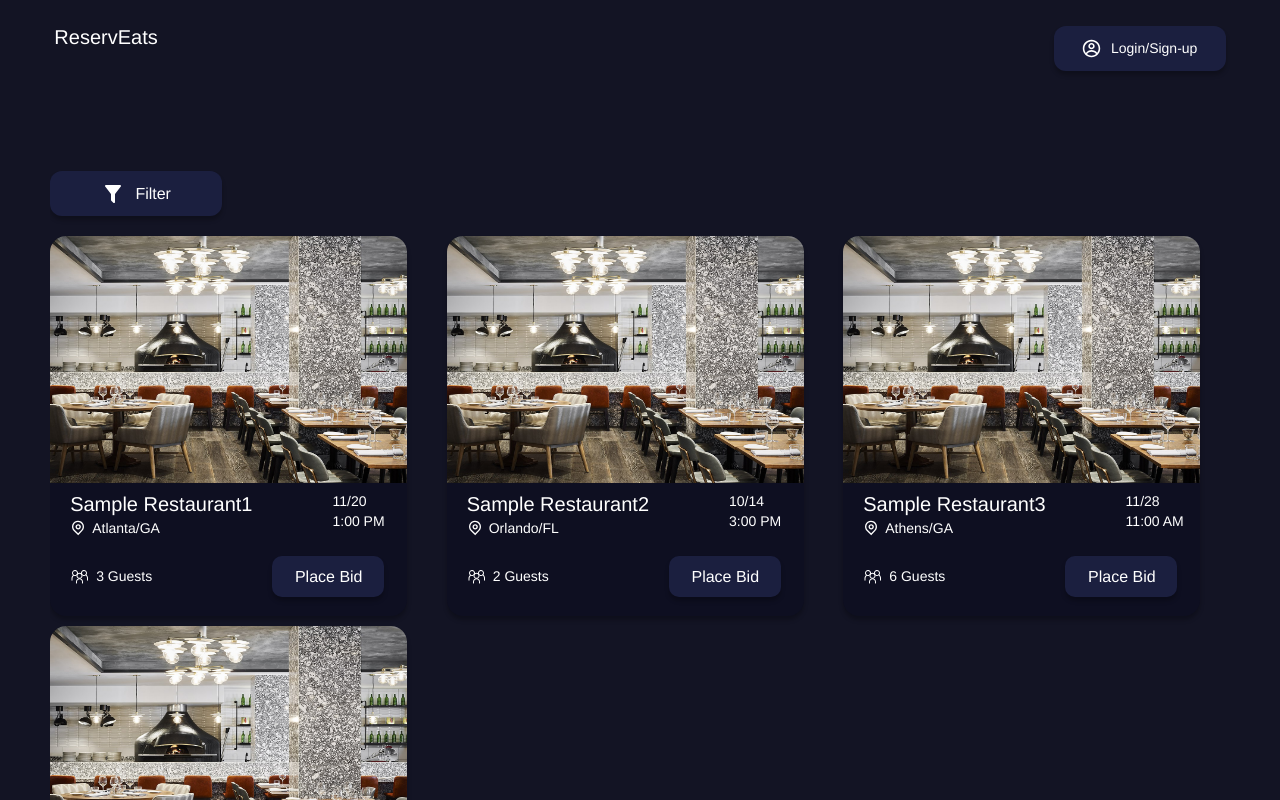
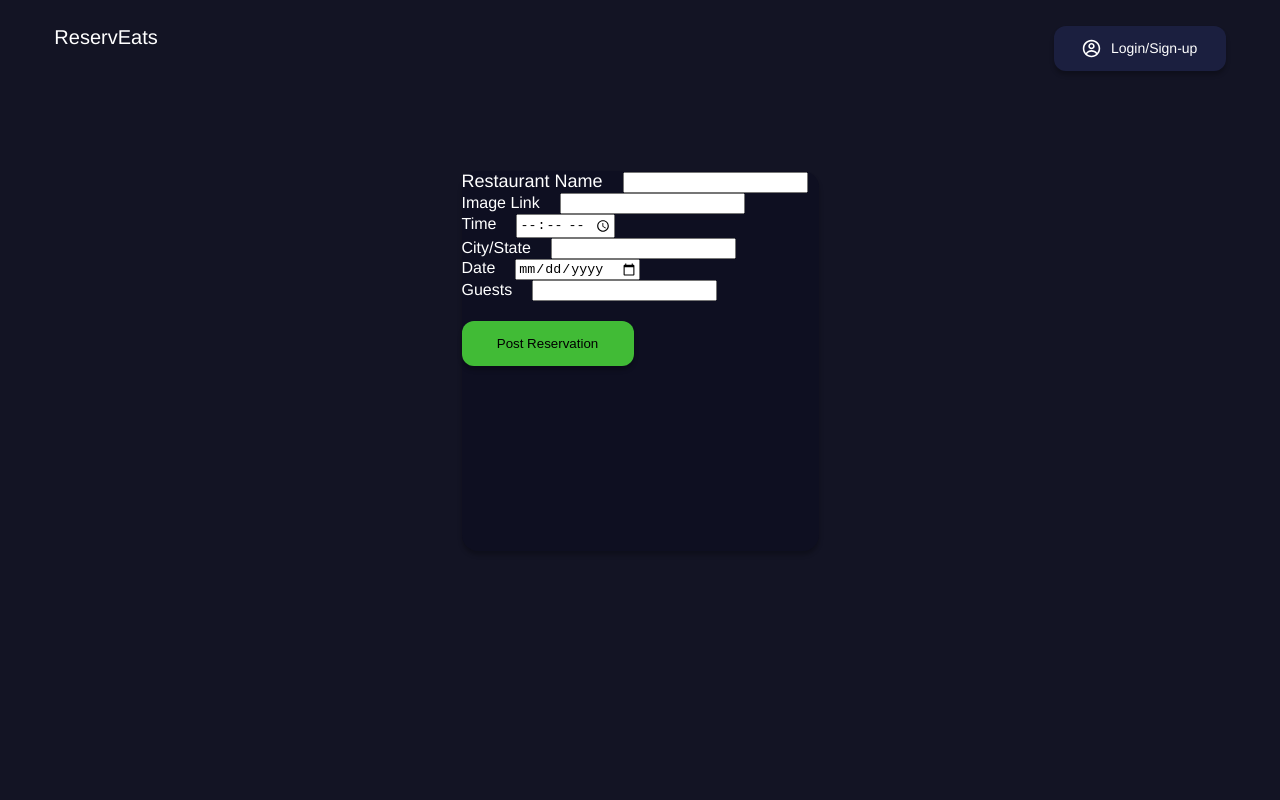
Before and after one commit to liamfenn/cs4300-project, a React (Create React App) app: page /add-item in a window 1280 px wide. Shown: the top 800 px of the page. Built offline with nearby package versions, Linux system fonts and the light colour scheme.

Commit message:
Added Routes, Post Reservation UI & Functionality

```diff
--- a/package.json
+++ b/package.json
@@ -8,6 +8,7 @@
     "@testing-library/user-event": "^13.5.0",
     "react": "^18.2.0",
     "react-dom": "^18.2.0",
+    "react-router-dom": "^6.19.0",
     "react-scripts": "5.0.1",
     "web-vitals": "^2.1.4"
   },
--- a/src/App.js
+++ b/src/App.js
@@ -1,10 +1,12 @@
 import React, { useState } from 'react';
+import { BrowserRouter as Router, Route, Routes } from 'react-router-dom';
 import './App.css';
 import Navbar from './components/Navbar';
 import ReservationItem from './components/ReservationItem';
 import FilterBtn from './components/FilterBtn';
 import DisplayGrid from './components/DisplayGrid';
 import Login from './components/Login';
+import AddItem from './components/AddItem';
 
 const restaurantList = [
 {
@@ -43,24 +45,34 @@ const restaurantList = [
 
 function App() {
   const [isLoggedIn, setIsLoggedIn] = useState(false);
-  const [showLogin, setShowLogin] = useState(false);
+  const [reservations, setReservations] = useState(restaurantList);
 
   const handleLogin = () => {
     setIsLoggedIn(true);
-    setShowLogin(false);
   };
 
-  const toggleLogin = () => {
-    setShowLogin(!showLogin);
+  const handleLogout = () => {
+    setIsLoggedIn(false);
+  };
+
+  const addReservation = (newReservation) => {
+    setReservations(prevReservations => [...prevReservations, newReservation]);
   };
 
   return (
-    <body>
-      <Navbar isLoggedIn={isLoggedIn} onLoginClick={toggleLogin} />
-      {showLogin && <Login onLogin={handleLogin} />}
-      <FilterBtn/>
-      <DisplayGrid items={restaurantList}/>
-    </body>
+    <Router>
+      <Navbar isLoggedIn={isLoggedIn} onLogoutClick={handleLogout} />
+      <Routes>
+        <Route path="/add-item" element={<AddItem onAddReservation={addReservation} />} />
+        <Route path="/login" element={<Login onLogin={handleLogin} />} />
+        <Route path="/" element={
+          <>
+            <FilterBtn/>
+            <DisplayGrid items={reservations}/>
+          </>
+        }/>
+      </Routes>
+    </Router>
   );
 }
 
--- /dev/null
+++ b/src/components/AddItem.css
@@ -0,0 +1,13 @@
+.card {
+    display: flex;
+    flex-direction: column;
+    margin: 0 auto;
+}
+.label-input {
+    display: flex;
+    gap: 20px;
+    align-items: baseline;
+}
+#submitBtn {
+    margin-top: 20px;
+}
--- /dev/null
+++ b/src/components/AddItem.js
@@ -0,0 +1,101 @@
+import React, { useState } from 'react';
+import { useNavigate } from 'react-router-dom';
+import './AddItem.css';
+
+const AddItem = (props) => {
+    const [enteredName, setEnteredName] = useState('');
+    const [enteredImg, setEnteredImg] = useState('');
+    const [enteredTime, setEnteredTime] = useState('');
+    const [enteredCitystate, setEnteredCitystate] = useState('');
+    const [enteredDate, setEnteredDate] = useState('');
+    const [enteredGuests, setEnteredGuests] = useState('');
+
+    const navigate = useNavigate();
+
+    const addItemHandler = (event) => {
+      event.preventDefault();
+
+      const item = {
+        name: enteredName,
+        image: enteredImg,
+        time: enteredTime,
+        citystate: enteredCitystate,
+        date: enteredDate,
+        guests: enteredGuests
+      };
+
+      props.onAddReservation(item);
+
+      setEnteredName('');
+      setEnteredImg('');
+      setEnteredTime('');
+      setEnteredCitystate('');
+      setEnteredDate('');
+      setEnteredGuests('');
+      navigate('/');
+    };
+
+    return (
+      <div className="input" class="card">
+        <form onSubmit={addItemHandler}>
+          <div class="label-input">
+            <label><h2>Restaurant Name</h2></label>
+            <input
+              id="name"
+              type="text"
+              value={enteredName}
+              onChange={event => setEnteredName(event.target.value)}
+            />
+          </div>
+          <div class="label-input">
+            <label><h3>Image Link</h3></label>
+            <input
+              id="image"
+              type="text"
+              value={enteredImg}
+              onChange={event => setEnteredImg(event.target.value)}
+            />
+          </div>
+          <div class="label-input">
+            <label><h3>Time</h3></label>
+            <input
+              id="time"
+              type="time"
+              value={enteredTime}
+              onChange={event => setEnteredTime(event.target.value)}
+            />
+          </div>
+          <div class="label-input">
+            <label><h3>City/State</h3></label>
+            <input
+              id="citystate"
+              type="text"
+              value={enteredCitystate}
+              onChange={event => setEnteredCitystate(event.target.value)}
+            />
+          </div>
+          <div class="label-input">
+            <label><h3>Date</h3></label>
+            <input
+              id="date"
+              type="date"
+              value={enteredDate}
+              onChange={event => setEnteredDate(event.target.value)}
+            />
+          </div>
+          <div class="label-input">
+            <label><h3>Guests</h3></label>
+            <input
+              id="guests"
+              type="number"
+              value={enteredGuests}
+              onChange={event => setEnteredGuests(event.target.value)}
+            />
+          </div>
+          <button type="submit" class="newBtn" id="submitBtn">Post Reservation</button>
+        </form>
+      </div>
+    );
+  };
+
+  export default AddItem;
--- a/src/components/DisplayGrid.js
+++ b/src/components/DisplayGrid.js
@@ -9,7 +9,8 @@ export default function DisplayGrid ({items}) {
         display: 'grid',
         gridTemplateColumns: 'repeat(3, 1fr)',
         gridTemplateRows: 'repeat(10, auto)',
-        gap: '10px'
+        gap: '20px',
+        justifyItems: 'center'
       }}>
       {items.map(item => (
         <ReservationItem restaurantInfo={item} />
--- a/src/components/Login.css
+++ b/src/components/Login.css
@@ -2,8 +2,6 @@
     display: flex;
     justify-content: center;
     align-items: center;
-    height: 100vh;
-    background-color: #1A1A2E;
   }
 
   .login-form {
--- a/src/components/Login.js
+++ b/src/components/Login.js
@@ -1,47 +1,47 @@
 import React, { useState } from 'react';
+import { useNavigate } from 'react-router-dom';
 import './Login.css';
-import { useHistory } from 'react-router-dom';
 
-const Login = () => {
-  const [email, setEmail] = useState('');
-  const [password, setPassword] = useState('');
-  const history = useHistory();
+const Login = ({ onLogin }) => {
+const [email, setEmail] = useState('');
+const [password, setPassword] = useState('');
+const navigate = useNavigate();
 
-  const handleSubmit = async (e) => {
+  const handleSubmit = (e) => {
     e.preventDefault();
-    // api endpoint
-    const loginEndpoint = 'https://your-api.com/login';
-    //console.log(email, password);
+    onLogin();
+    navigate('/');
+  };
 
-    try {
-        const response = await fetch(loginEndpoint, {
-          method: 'POST',
-          headers: {
-            'Content-Type': 'application/json',
-          },
-          body: JSON.stringify({ email, password }),
-        });
+//     try {
+//         const response = await fetch(loginEndpoint, {
+//           method: 'POST',
+//           headers: {
+//             'Content-Type': 'application/json',
+//           },
+//           body: JSON.stringify({ email, password }),
+//         });
 
-    const data = await response.json();
+//     const data = await response.json();
 
-      if (response.ok) {
-        // Save the token and user details in localStorage or context
-        localStorage.setItem('token', data.token);
-        // Redirect to authenticated view or dashboard
-        history.push('/authenticated-view');
-      } else {
-        // Handle errors, such as displaying a message to the user
-        console.error('Login failed:', data.message);
-      }
-    } catch (error) {
-      // Handle network errors
-      console.error('Network error:', error);
-    }
-  };
+//       if (response.ok) {
+//         // Save the token and user details in localStorage or context
+//         localStorage.setItem('token', data.token);
+//         // Redirect to authenticated view or dashboard
+//         navigate('/authenticated-view');
+//       } else {
+//         // Handle errors, such as displaying a message to the user
+//         console.error('Login failed:', data.message);
+//       }
+//     } catch (error) {
+//       // Handle network errors
+//       console.error('Network error:', error);
+//     }
+//   };
 
   return (
     <div className="login-container">
-      <form onSubmit={handleSubmit} className="login-form">
+      <form className="login-form" onSubmit={handleSubmit}>
         <h1>Login</h1>
         <p>Enter account details below</p>
         <div>
--- a/src/components/Navbar.css
+++ b/src/components/Navbar.css
@@ -17,6 +17,15 @@ button {
     box-shadow: 0px 4px 4px 0px rgba(0, 0, 0, 0.25);
     border: none;
 }
+.new-nav {
+    display: flex;
+    justify-content: space-evenly;
+    margin-left: -220px;
+}
+.newBtn {
+    margin-right: 100px;
+    background: #41bb36;
+}
 @media (max-width: 768px) {
     nav {
         gap: 60dvw;
--- a/src/components/Navbar.js
+++ b/src/components/Navbar.js
@@ -1,11 +1,23 @@
 import React from 'react';
+import { useNavigate } from 'react-router-dom';
+import { Link } from 'react-router-dom';
 import './Navbar.css';
 
-const Navbar = ({ isLoggedIn, onLoginClick }) => {
+const Navbar = ({ isLoggedIn, onLogoutClick }) => {
+
+  const navigate = useNavigate();
+
   return (
     <nav>
       <h1>ReservEats</h1>
-    {isLoggedIn ? <button>Logout</button> : <button onClick={onLoginClick}>
+      {isLoggedIn ? (
+        <div class="new-nav">
+          <button type="submit" class="newBtn" onClick={() => navigate('/add-item')}>Post Reservation</button>
+          <button onClick={() => { onLogoutClick(); navigate('/'); }}><h4>Logout</h4></button>
+        </div>
+      ) : (
+        <Link to="/login">
+          <button>
           <svg xmlns="http://www.w3.org/2000/svg" width="19" height="19" viewBox="0 0 19 19" fill="none">
             <g clip-path="url(#clip0_1_374)">
                 <path fill-rule="evenodd" clip-rule="evenodd" d="M12.6667 7.12504C12.6667 7.96489 12.3331 8.77035 11.7392 9.36421C11.1453 9.95808 10.3399 10.2917 9.50004 10.2917C8.66019 10.2917 7.85473 9.95808 7.26087 9.36421C6.667 8.77035 6.33337 7.96489 6.33337 7.12504C6.33337 6.28519 6.667 5.47973 7.26087 4.88587C7.85473 4.292 8.66019 3.95837 9.50004 3.95837C10.3399 3.95837 11.1453 4.292 11.7392 4.88587C12.3331 5.47973 12.6667 6.28519 12.6667 7.12504ZM11.0834 7.12504C11.0834 7.54497 10.9166 7.94769 10.6196 8.24463C10.3227 8.54156 9.91997 8.70837 9.50004 8.70837C9.08011 8.70837 8.67739 8.54156 8.38046 8.24463C8.08352 7.94769 7.91671 7.54497 7.91671 7.12504C7.91671 6.70511 8.08352 6.30239 8.38046 6.00546C8.67739 5.70852 9.08011 5.54171 9.50004 5.54171C9.91997 5.54171 10.3227 5.70852 10.6196 6.00546C10.9166 6.30239 11.0834 6.70511 11.0834 7.12504Z" fill="white"/>
@@ -18,7 +30,9 @@ const Navbar = ({ isLoggedIn, onLoginClick }) => {
             </defs>
             </svg>
             <h4>Login/Sign-up</h4>
-    </button>}
+          </button>
+        </Link>
+      )}
     </nav>
   );
 };
```
Also changed, not shown: 1 other file (tests, documents, lock files or other folders). Lines whose indentation alone changed are shown as unchanged.
